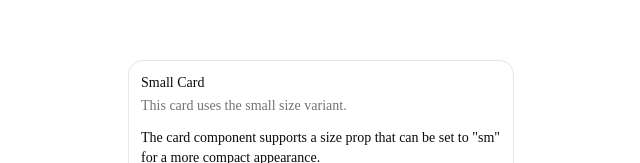
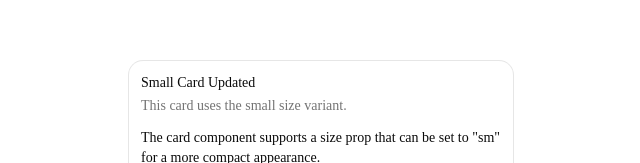
Before and after one commit to ClarencePogi/HR-Resume-Analyzer, a Next.js app: page / in a window 1280 px wide. Shown: the part 160-323 px from the top of the page, without its empty margins (319-959 px from the left). Built offline with nearby package versions, Linux system fonts and the light colour scheme.

Commit message:
Update git username

```diff
--- a/src/app/page.tsx
+++ b/src/app/page.tsx
@@ -22,7 +22,7 @@ export default function Home() {
     <div className="h-screen flex flex-col items-center justify-center">
       <Card size="sm" className="mx-auto w-full max-w-sm">
         <CardHeader>
-          <CardTitle>Small Card</CardTitle>
+          <CardTitle>Small Card Updated</CardTitle>
           <CardDescription>
             This card uses the small size variant.
           </CardDescription>
```
Also changed, not shown: 1 other file (tests, documents, lock files or other folders).
